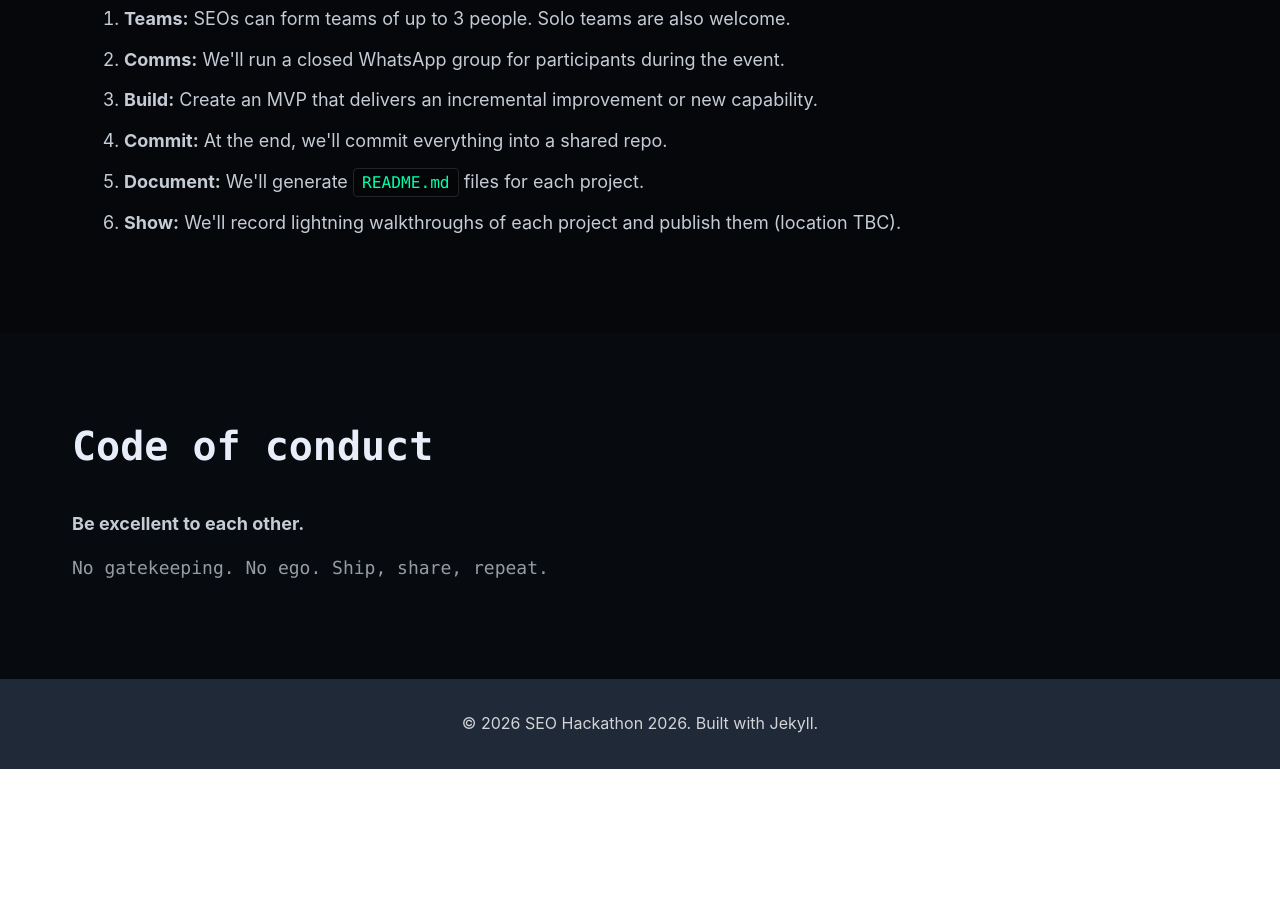
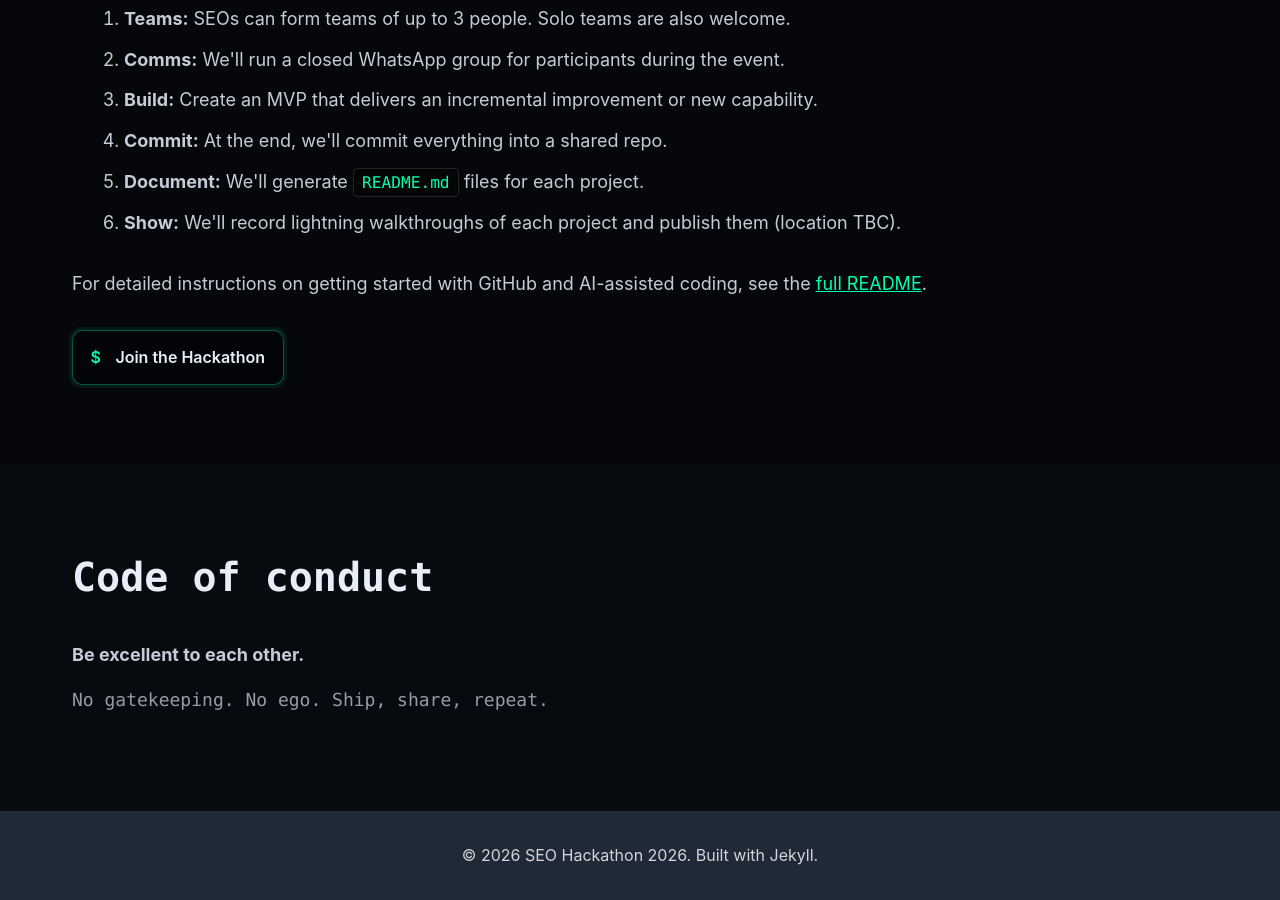
Before and after one commit to chr156r33n/seo-hackathon-2026, a Jekyll site: the page built from index.md, in a window 1280 px wide and 900 px high, scrolled down 1465 px. Built offline with Jekyll 4.4.1, drawn with Linux system fonts in a browser that asks for light colours; before the commit the page ends 2234 px from its top, so only the background shows below that.

Commit message:
Add CTAs to homepage

```diff
--- a/index.md
+++ b/index.md
@@ -87,6 +87,17 @@ title: SEO Hackathon 2026
       <li><strong>Document:</strong> We'll generate <code>README.md</code> files for each project.</li>
       <li><strong>Show:</strong> We'll record lightning walkthroughs of each project and publish them (location TBC).</li>
     </ol>
+
+    <p style="margin-top: 2rem;">
+      For detailed instructions on getting started with GitHub and AI-assisted coding, see the
+      <a href="https://github.com/chr156r33n/seo-hackathon-2026/blob/main/README.md" target="_blank" rel="noopener noreferrer">full README</a>.
+    </p>
+
+    <div class="hero-cta" style="margin-top: 2rem;">
+      <a href="https://github.com/chr156r33n/seo-hackathon-2026/discussions/2" class="cta-button cta-button--hacky" target="_blank" rel="noopener noreferrer">
+        <span class="prompt">$</span> Join the Hackathon
+      </a>
+    </div>
   </div>
 </section>
 
```
